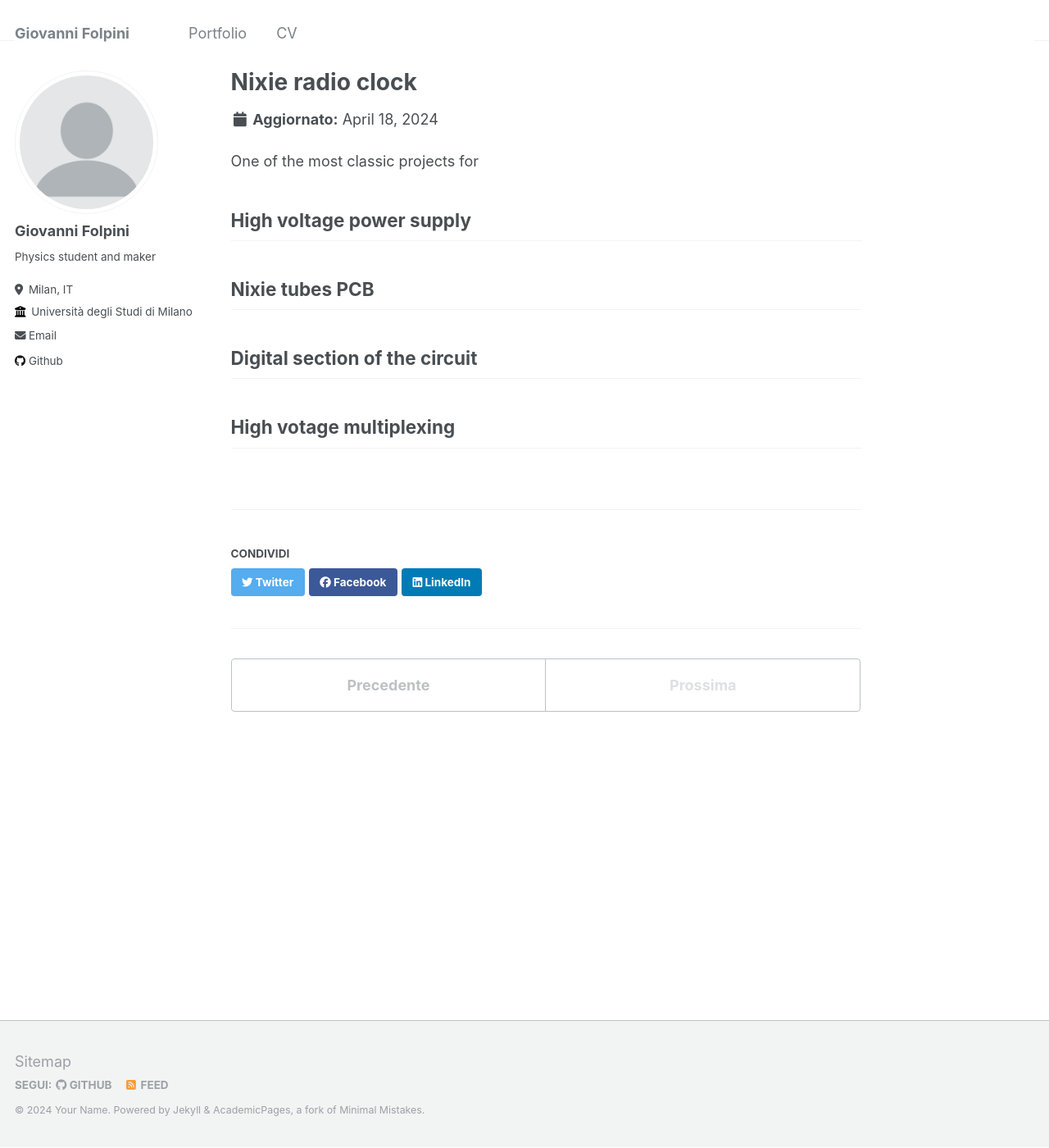
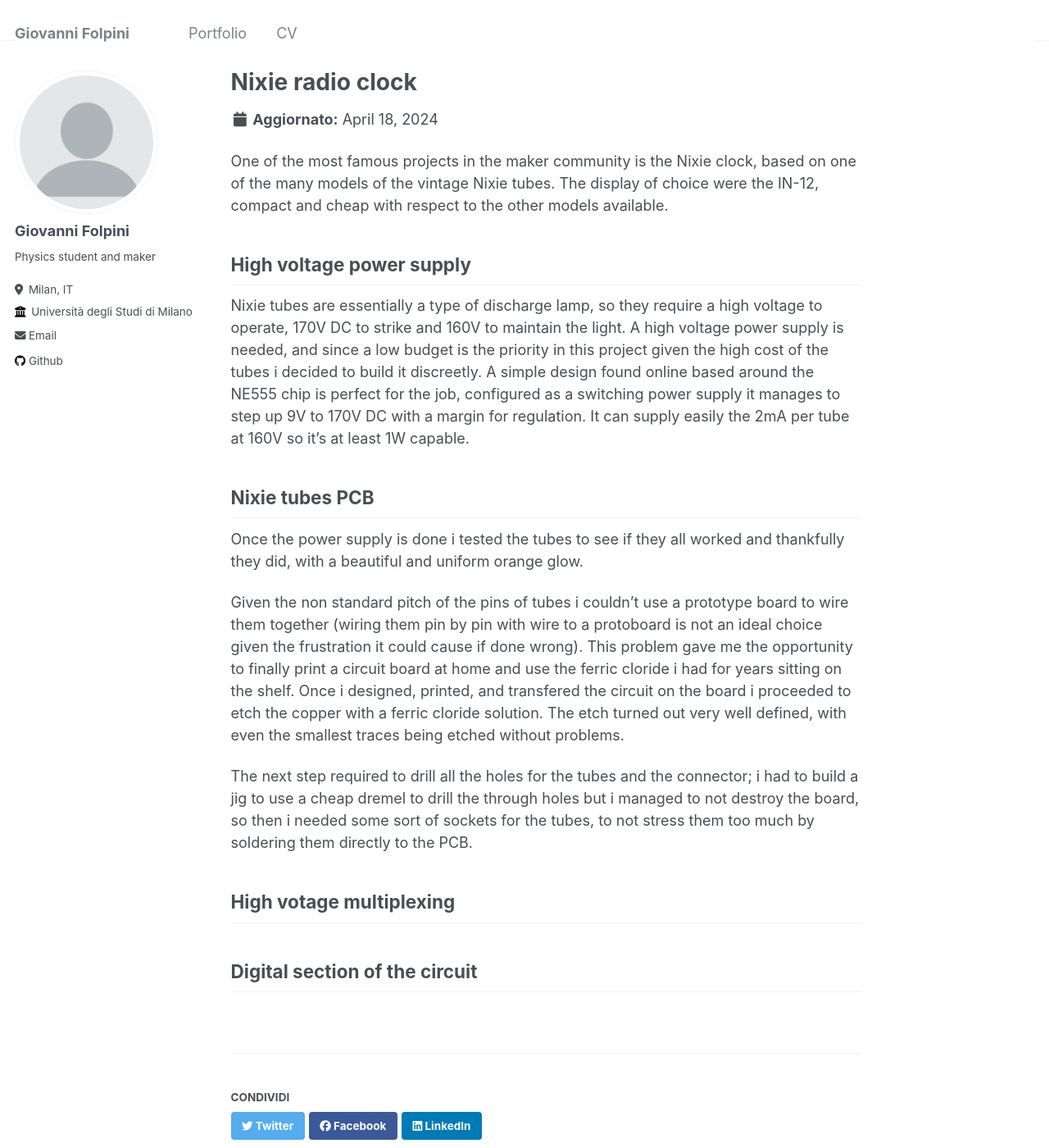
Before and after one commit to giovannifolpini/giovannifolpini.github.io, a Jekyll site: the page built from _portfolio/nixie_clock.md, in a window 1280 px wide and 1400 px high. Shown: the whole window at 82% size. Built offline with Jekyll 4.4.1, drawn with Linux system fonts in a browser that asks for light colours.

Commit message:
Update nixie_clock.md

```diff
--- a/_portfolio/nixie_clock.md
+++ b/_portfolio/nixie_clock.md
@@ -4,12 +4,23 @@ excerpt: "Design and construction of a radio clock based around vintage Nixie tu
 collection: portfolio
 ---
 
-One of the most classic projects for
+One of the most famous projects in the maker community is the Nixie clock, based on one of the many models of the vintage Nixie tubes.
+The display of choice were the IN-12, compact and cheap with respect to the other models available.
 
 ## High voltage power supply
+Nixie tubes are essentially a type of discharge lamp, so they require a high voltage to operate, 170V DC to strike and 160V to maintain the light.
+A high voltage power supply is needed, and since a low budget is the priority in this project given the high cost of the tubes i decided to build it discreetly.
+A simple design found online based around the NE555 chip is perfect for the job, configured as a switching power supply it manages to step up 9V to 170V DC with a margin for regulation. It can supply easily the 2mA per tube at 160V so it's at least 1W capable.
 
 ## Nixie tubes PCB
+Once the power supply is done i tested the tubes to see if they all worked and thankfully they did, with a beautiful and uniform orange glow.
+
+Given the non standard pitch of the pins of tubes i couldn't use a prototype board to wire them together (wiring them pin by pin with wire  to a protoboard is not an ideal choice given the frustration it could cause if done wrong).
+This problem gave me the opportunity to finally print a circuit board at home and use the ferric cloride i had for years sitting on the shelf.
+Once i designed, printed, and transfered the circuit on the board i proceeded to etch the copper with a ferric cloride solution. The etch turned out very well defined, with even the smallest traces being etched without problems.
+
+The next step required to drill all the holes for the tubes and the connector; i had to build a jig to use a cheap dremel to drill the through holes but i managed to not destroy the board, so then i needed some sort of sockets for the tubes, to not stress them too much by soldering them directly to the PCB.
+
+## High votage multiplexing
 
 ## Digital section of the circuit
-
-## High votage multiplexing
```
